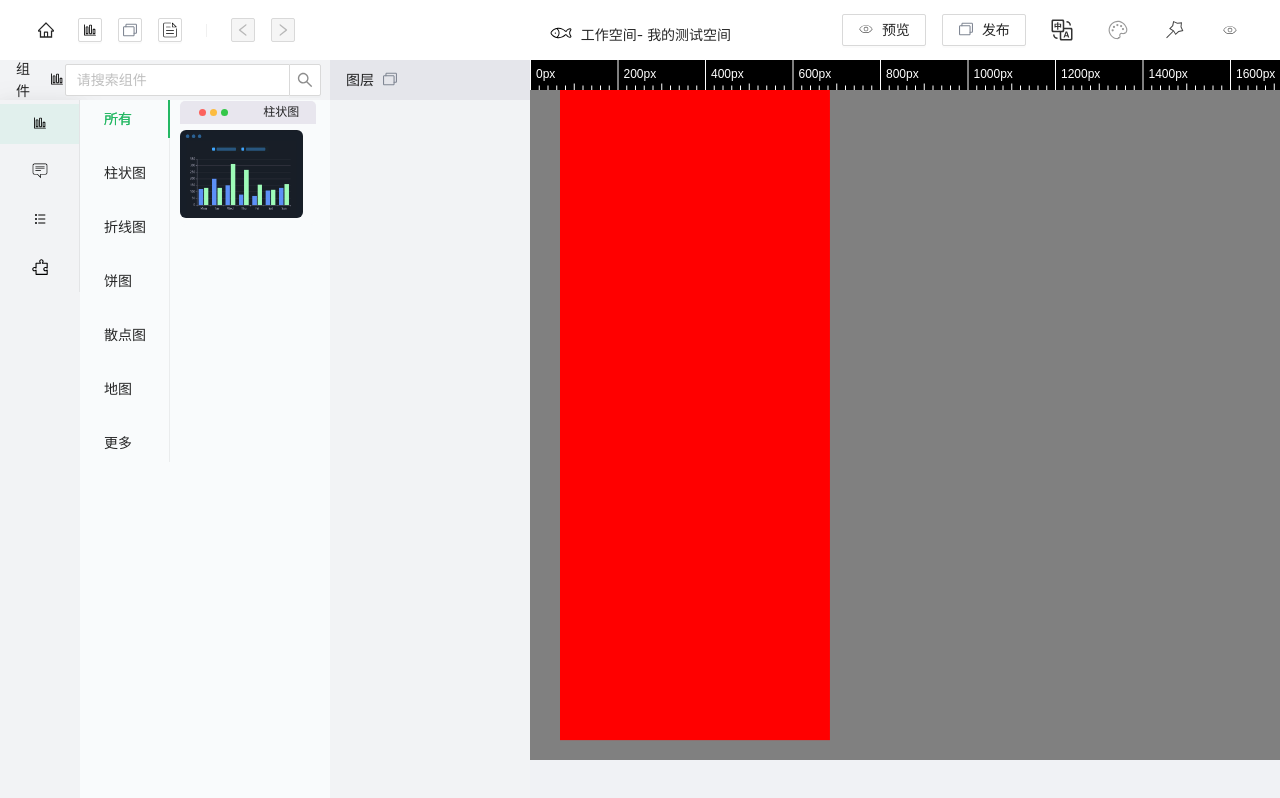
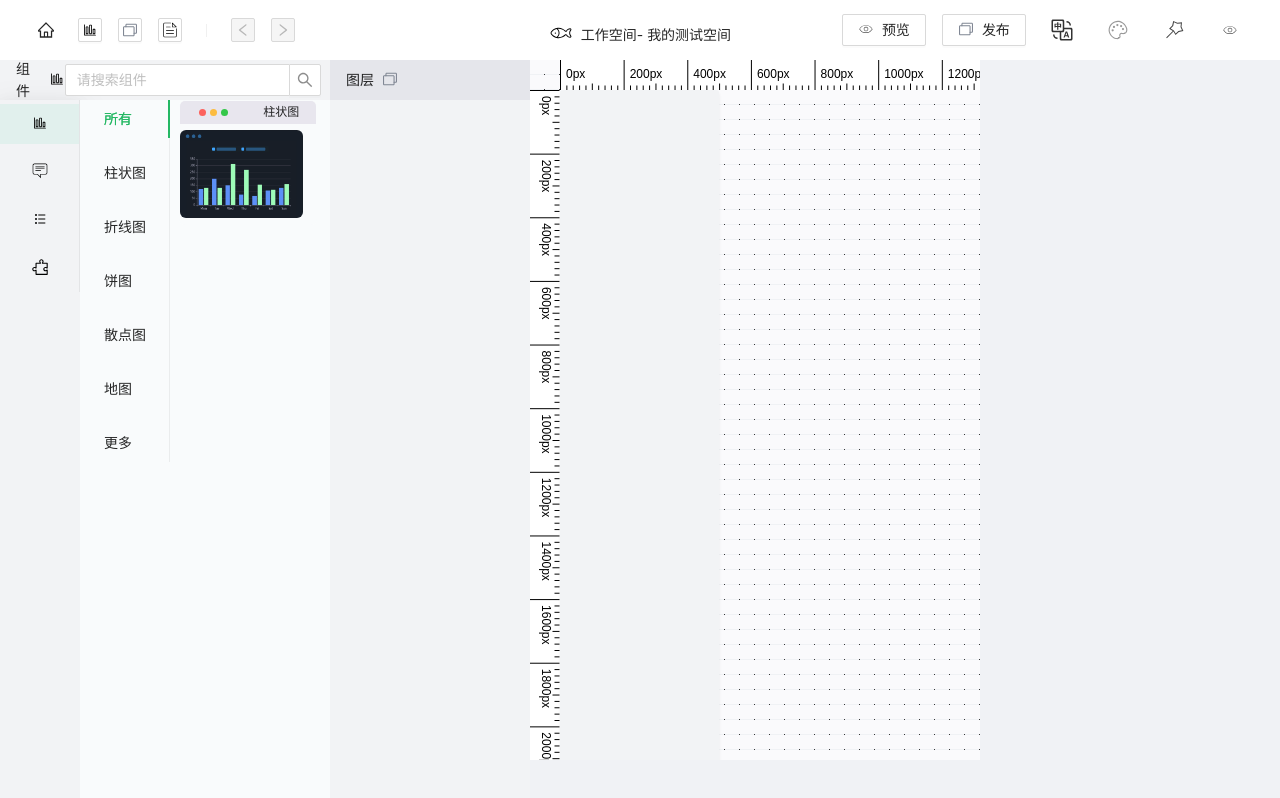
Before and after one commit to zhangle1/myScreen, a React app in the folder datav/: page / in a window 1280 px wide. Built offline with nearby package versions, Linux system fonts and the light colour scheme.

Commit message:
更新编辑区域背景图

```diff
--- a/datav/src/components/ruler/_type.ts
+++ b/datav/src/components/ruler/_type.ts
@@ -35,4 +35,6 @@ export type Props = {
     zoom?: number;
     horizontal?: boolean;
     textFormat?: (scale: number) => string;
+    left?:number,
+    top?: number,
   };
--- a/datav/src/components/ruler/ruler.tsx
+++ b/datav/src/components/ruler/ruler.tsx
@@ -4,13 +4,13 @@ import { Props, LineStyle, TextStyle } from "./_type";
 
 const Ruler: FC<Props> = (props: Props) => {
   const {
-    backgroundColor = "#000",
+    backgroundColor = "#fff",
     min = 0,
     max = 500,
     zoom = 1,
     horizontal = true,
   } = props;
-  const { height = 30, width = 500 } = props;
+  const { height = 30, width = 500 ,left=0,top=0} = props;
   let canvasHeight = height,
     canvasWidth = width;
   if (!horizontal) {
@@ -19,7 +19,7 @@ const Ruler: FC<Props> = (props: Props) => {
   const { scaleLineStyle = {}, textStyle = {} } = props;
 
   const {
-    color: lineColor = "#FFF",
+    color: lineColor = "#000",
     width: lineWidth = 1,
     shortLength = canvasHeight * 0.3,
     mediumLength = canvasHeight * 0.5,
@@ -27,7 +27,7 @@ const Ruler: FC<Props> = (props: Props) => {
   }: LineStyle = scaleLineStyle;
 
   const {
-    color: textColor = "#FFF",
+    color: textColor = "#000",
     size: textSize = 12,
     align: textAlign = "left",
     baseLine: textBaseLine = "middle",
@@ -181,11 +181,11 @@ const Ruler: FC<Props> = (props: Props) => {
   }, [props]);
 
   return (
-    <canvas ref={ruler}>
+    <canvas ref={ruler} style={{marginLeft:left,marginTop:top,position:"absolute"}}>
       Your browser does not support the HTML5 canvas tag.
     </canvas>
   );
 };
 
 
-export default React.memo(Ruler)
+export default Ruler
--- a/datav/src/page/edit/components/contentConfig/contentConfig.tsx
+++ b/datav/src/page/edit/components/contentConfig/contentConfig.tsx
@@ -5,40 +5,116 @@ import Ruler from "../../../../components/ruler/ruler";
 
 export function ContentConfig() {
   const screenClient = {
-    width: 800,
-    height: 1600,
+    width: 500,
+    height: 2200,
   };
 
   const [editRef, { width: editWidth, height: editHeight }] = useElementSize();
+  var initScale=1
+  var rulerWidth=0
+  var rulerHeight=0
+  var scaleWidth = (editWidth) / screenClient.width;
+  var scaleHeight = (editHeight) / screenClient.height;
+  if (scaleHeight >= 1 && scaleWidth >= 1) {
+    rulerWidth=editWidth
+    rulerHeight=editHeight
+  } else if (scaleWidth > scaleHeight) {
+    initScale=(editHeight) / screenClient.height
+    if(scaleHeight>=1){
+      rulerHeight=editHeight
+    }else{
+      rulerHeight=screenClient.height
+    }
+    if(scaleWidth>=1){
+      rulerWidth=editWidth
+    }else{
+      rulerWidth=screenClient.width
+    }
+  } else {
+    initScale=(editHeight) / screenClient.height
+    if(scaleHeight>=1){
+      rulerHeight=editHeight
+    }else{
+      rulerHeight=screenClient.height
+    }
+    if(scaleWidth>=1){
+      rulerWidth=editWidth
+    }else{
+      rulerWidth=screenClient.width
+    }
+  }
 
   const [screen, setScreen] = useState({
-    width: 1920,
-    height: 1600,
-    scale: 1,
+    width: screenClient.width,
+    height: screenClient.height,
+    scale: initScale,
+    rulerWidth:rulerWidth,
+    rulerHeight:rulerHeight
   });
+  // changeScreen();
+  useEffect(() => {
+      changeScreen();
+      console.log("刷新触发了")
+  }, [editWidth,editHeight]);
 
-  useEffect(() => {
-      var scaleWidth=  (editWidth)/screen.width
-      var scaleHeight= (editHeight)/ screen.height
-      var scale=1
-      if(scaleWidth>=1&&scaleHeight>=1){
-        setScreen({    width: screenClient.width,
-            height: screenClient.height,
-            scale: scale,})
-      }else if(scaleWidth>scaleHeight){
-        setScreen({    width: screenClient.width,
-            height: screenClient.height,
-            scale: scaleHeight,})
+  function changeScreen() {
+    var scaleWidth = (editWidth) / screen.width;
+    var scaleHeight = (editHeight) / screen.height;
+    var scale = 1;
+    var rulerWidth=0
+    var rulerHeight=0
+    if (scaleWidth >= 1 && scaleHeight >= 1) {
+      setScreen({
+        width: screenClient.width,
+        height: screenClient.height,
+        scale: scale,
+        rulerWidth:editWidth-40,
+        rulerHeight:editHeight-40
+      });
+    } else if (scaleWidth > scaleHeight) {
+
+      if(scaleHeight>=1){
+        rulerHeight=editHeight-40
       }else{
-        setScreen({    width: screenClient.width,
-            height: screenClient.height,
-            scale: scaleWidth,})
+        rulerHeight=screenClient.height*scaleHeight
+      }
+      if(scaleWidth>=1){
+        rulerWidth=editWidth-40
+      }else{
+        rulerWidth=screenClient.width*scaleWidth
       }
 
-  }, [editWidth,editHeight,screenClient.width]);
 
+      setScreen({
+        width: screenClient.width,
+        height: screenClient.height,
+        scale: scaleHeight,
+        rulerWidth:rulerWidth,
+        rulerHeight:rulerHeight
+      });
+    } else {
+      if(scaleHeight>=1){
+        rulerHeight=editHeight-40
+      }else{
+        rulerHeight=screenClient.height*scaleHeight
+      }
+      if(scaleWidth>=1){
+        rulerWidth=editWidth-40
+      }else{
+        rulerWidth=screenClient.width*scaleWidth
+      }
+
+      setScreen({
+        width: screenClient.width,
+        height: screenClient.height,
+        scale: scaleWidth,
+        rulerWidth:rulerWidth,
+        rulerHeight:rulerHeight
+      });
+    }
+  }
   return (
-    <Wrapper contentWidth={screen.width-80/screen.scale}  contentHeight={screen.height-50/screen.scale}
+    <Wrapper contentWidth={screen.width}  contentHeight={screen.height}
         scale={screen.scale}
     >
       <div className="content-edit-wrapper">
@@ -47,10 +123,28 @@ export function ContentConfig() {
            {/* <div>  宽度{editWidth} 高度 {editHeight}  屏幕编辑区域宽度{screen.width}  屏幕编辑区伸缩后宽度{editWidth}  屏幕编辑区域高度{editHeight}  屏幕编辑区伸缩后高度{screen.height*screen.scale}伸缩率{screen.scale}</div> */}
            <Ruler
         height={30}
-        width={screen.width}
+        left={30}
+        width={screen.rulerWidth}
         zoom={screen.scale}
         min={0}
+        scaleLineStyle={{
+          shortLength: 5,
+          mediumLength: 7,
+          longLength: 70,
+        }}
+        textFormat={(val: number) => {
+          return `${val}px`;
+        }}
 
+      />
+
+<Ruler
+        height={screen.rulerHeight}
+        top={30}
+        width={30}
+        zoom={screen.scale}
+        horizontal={false}
+        min={0}
         scaleLineStyle={{
           shortLength: 5,
           mediumLength: 7,
@@ -87,8 +181,11 @@ const Wrapper = styled.div<{ contentWidth: number; contentHeight: number,scale:
       position: relative;
       flex: 1;
       width: 100%;
-
-      background: gray;
+      background-image: linear-gradient(#fafafc 14px, transparent 0), linear-gradient(90deg, transparent 14px, #373739 0);
+      background-size: 15px 15px, 15px 15px;
+      /* background-image: linear-gradient(#fafafc 14px, transparent 0), linear-gradient(90deg, transparent 14px, #373739 0); */
+      /* background-color: #fafafc; */
+      /* background: gray; */
         width: 100%;
         height: 100%;
         overflow: scroll;
@@ -111,7 +208,9 @@ const Wrapper = styled.div<{ contentWidth: number; contentHeight: number,scale:
         transform-origin: left top;
         transform: scale(${p=>p.scale});
 
-        background: red;
+        background-color: #f2f3f5;
+        border-radius: 10px;
+        box-shadow: 0 8px 10px rgb(0 0 0 / 7%);
       }
       }
 
```
